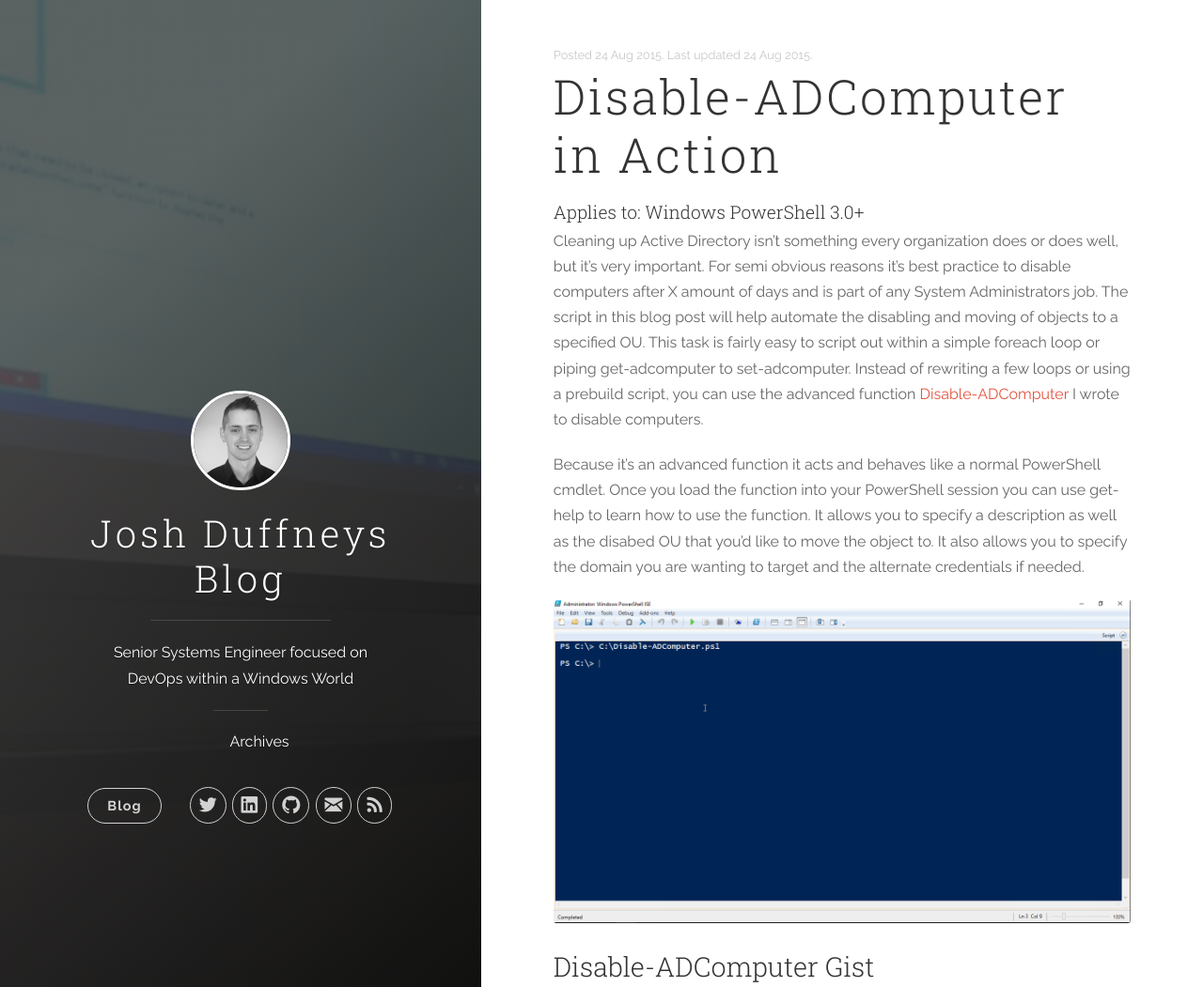
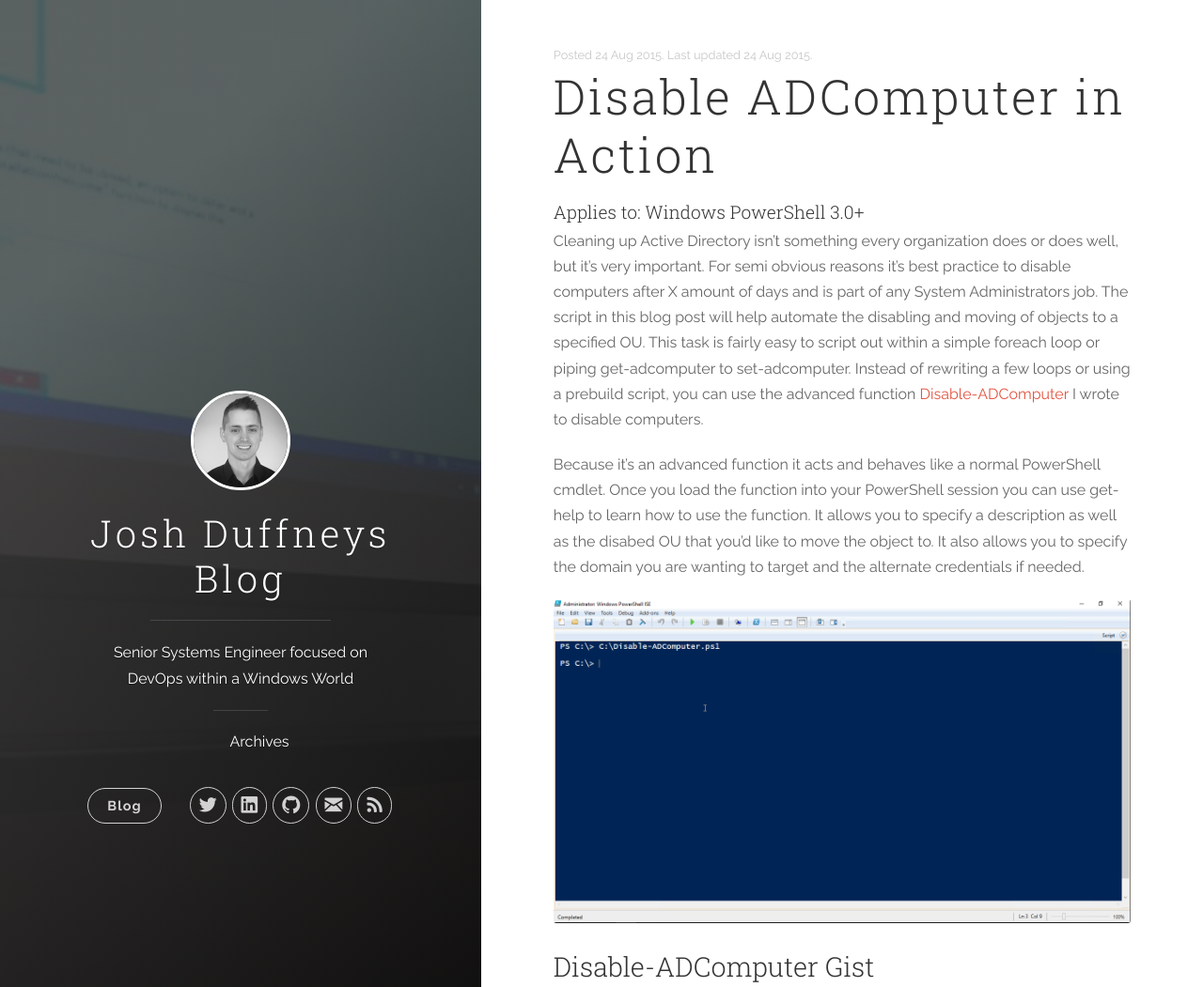
Before and after one commit to AzureDevOps3/duffney.github.io, a Jekyll site: the page built from _posts/2015-8-24-Disable-ADComputer.md, in a window 1280 px wide and 1301 px high, cut to the strip 0-1051 px from the top of the window. Shown: the whole strip at 94% size. Built offline with Jekyll 4.4.1, drawn with Linux system fonts in a browser that asks for light colours; nearby versions of some CDN libraries.

```diff
--- a/_posts/2015-8-24-Disable-ADComputer.md
+++ b/_posts/2015-8-24-Disable-ADComputer.md
@@ -1,6 +1,6 @@
 ---
 layout: post
-title: Disable-ADComputer in Action
+title: Disable ADComputer in Action
 tags: [PowerShell, ActiveDirectory]
 modified: 2015-8-24 8:00:00
 date: 2015-8-24 8:00:00
```
